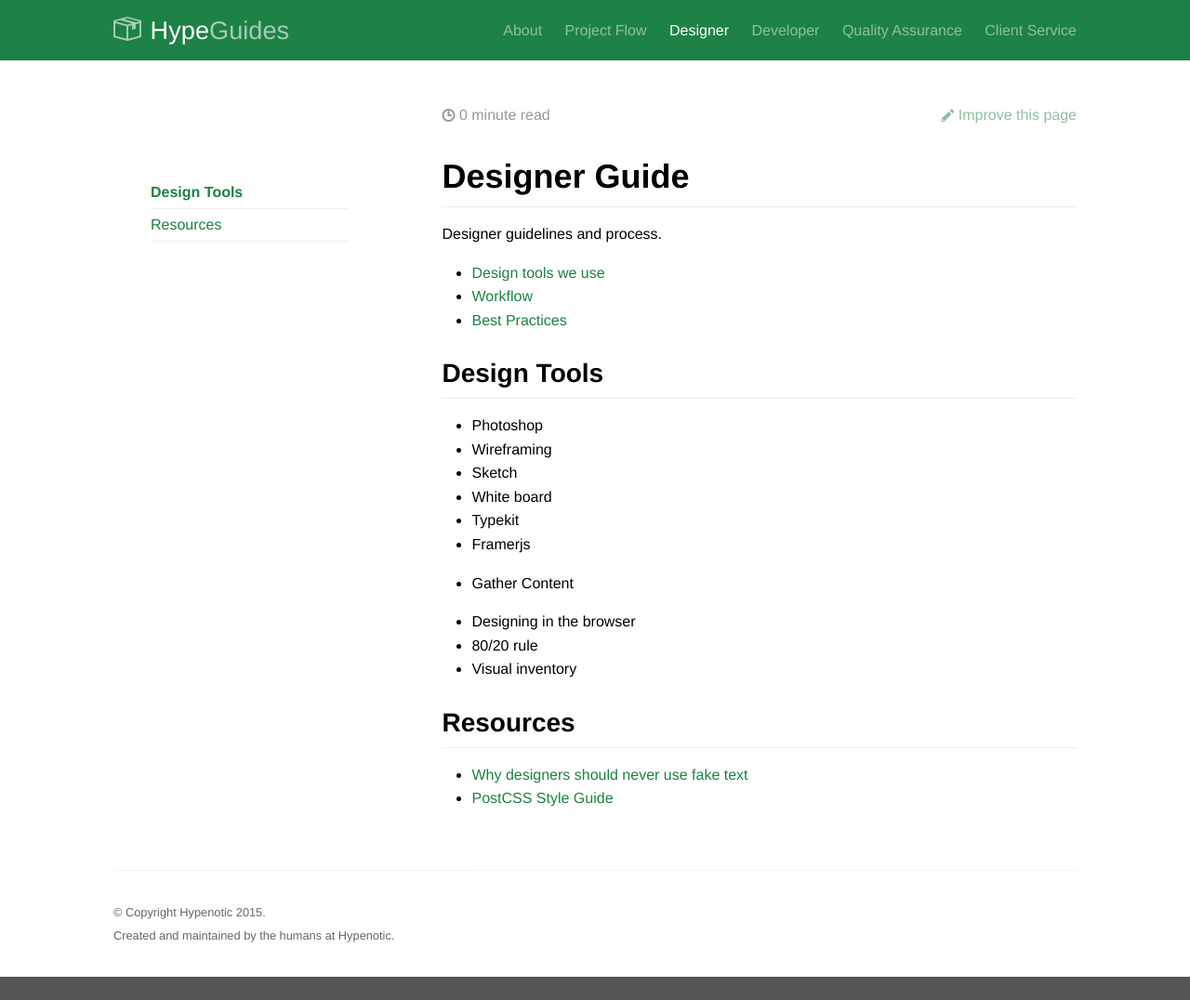
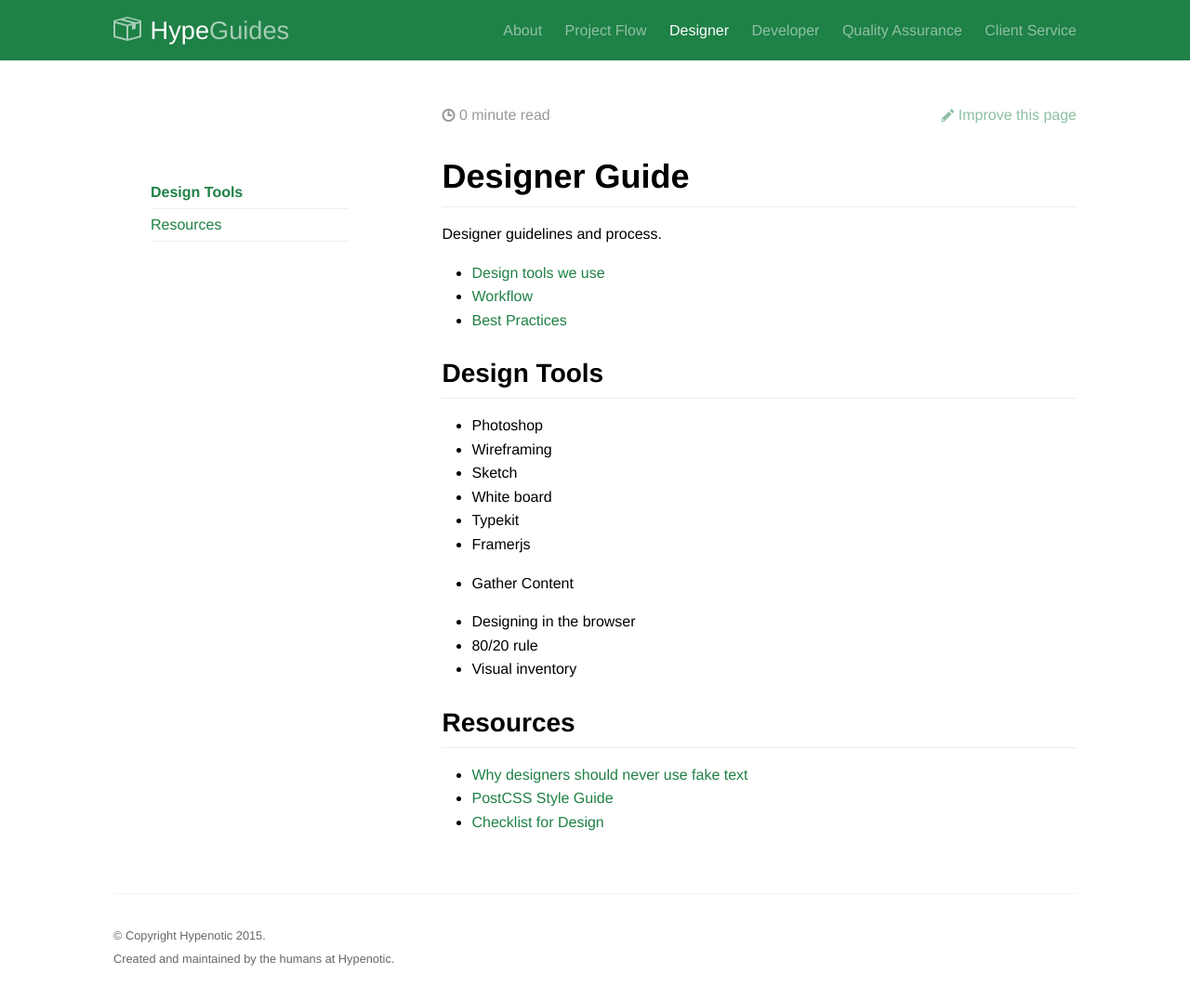
Before and after one commit to TaniaD13/handbook, a Jekyll site: the page built from designer.md, in a window 1280 px wide and 1076 px high. Shown: the whole window at 93% size. Built offline with Jekyll 4.4.1, drawn with Linux system fonts in a browser that asks for light colours; Markdown is read by kramdown in place of the engine named in the settings.

Commit message:
Update designer.md

```diff
--- a/designer.md
+++ b/designer.md
@@ -30,3 +30,4 @@ Designer guidelines and process.
 ## Resources
 * [Why designers should never use fake text](]http://thenextweb.com/dd/2015/04/09/why-designers-should-never-use-fake-text/)
 * [PostCSS Style Guide](https://github.com/morishitter/postcss-style-guide)
+* [Checklist for Design](http://www.hailpixel.com/articles/checklist-for-design)
```
